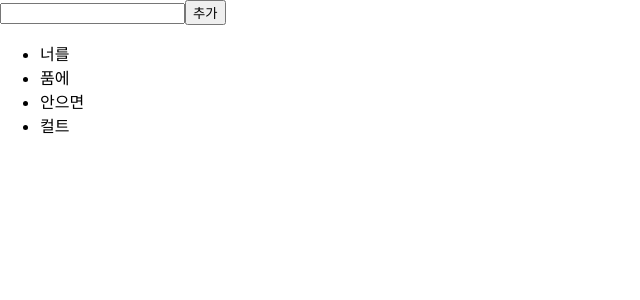
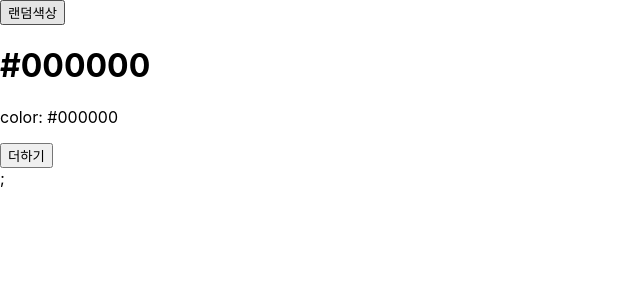
Before and after one commit to HyeanWoo/react-samples, a React (Create React App) app in the folder handle-react-example/: page / in a window 1280 px wide. Shown: the top 300 px of the page, without its empty margins (0-640 px from the left). Built offline with nearby package versions, Linux system fonts and the light colour scheme.

Commit message:
learn about component lifecycle method

```diff
--- a/handle-react-example/src/App.js
+++ b/handle-react-example/src/App.js
@@ -1,9 +1,31 @@
 import React, { Component } from 'react';
-import IterationSample from './Chapter6/IterationSample';
+import LifeCycleSample from './Chapter7/LifeCycleSample';
+import ErrorBoundary from './Chapter7/ErrorBoundary';
+
+function getRandomColor() {
+  return '#' + Math.floor(Math.random() * 1677215).toString(16);
+}
 
 class App extends Component {
+  state = {
+    color: '#000000',
+  };
+
+  handleClick = () => {
+    this.setState({
+      color: getRandomColor(),
+    });
+  };
+
   render() {
-    return <IterationSample />;
+    return (
+      <div>
+        <button onClick={this.handleClick}>랜덤색상</button>
+        <ErrorBoundary>
+          <LifeCycleSample color={this.state.color} />;
+        </ErrorBoundary>
+      </div>
+    );
   }
 }
 
--- /dev/null
+++ b/handle-react-example/src/Chapter7/ErrorBoundary.js
@@ -0,0 +1,25 @@
+import React, { Component } from 'react';
+
+class ErrorBoundary extends Component {
+  state = {
+    error: false,
+  };
+
+  componentDidCatch(error, info) {
+    this.setState({
+      error: true,
+    });
+    console.log({ error, info });
+  }
+  render() {
+    if (this.state.error) return <div>에러가 발생했습니다!</div>;
+    return this.props.children;
+  }
+}
+
+export default ErrorBoundary;
+
+/*
+componentDidCatch메서드
+  컴포넌트 렌더링 도중에 에러 발생시 먹통을 방지하고 오류 UI를 보여준다
+*/
--- /dev/null
+++ b/handle-react-example/src/Chapter7/LifeCycleSample.js
@@ -0,0 +1,104 @@
+import React, { Component } from 'react';
+
+class LifeCycleSample extends Component {
+  state = {
+    number: 0,
+    color: null,
+  };
+
+  myRef = null;
+
+  constructor(props) {
+    super(props);
+    console.log('constructor');
+  }
+
+  static getDerivedStateFromProps(nextProps, prevState) {
+    console.log('getDerivedStateFromProps');
+    if (nextProps.color !== prevState.color) {
+      return { color: nextProps.color };
+    }
+    return null;
+  }
+
+  componentDidMount() {
+    console.log('componentDidMount');
+  }
+
+  shouldComponentUpdate(nextProps, nextState) {
+    console.log('shouldComponentUpdate', nextProps, nextState);
+    return nextState.number % 10 !== 4;
+  }
+
+  componentWillUnmount() {
+    console.log('componentWillUnmount');
+  }
+
+  handleClick = () => {
+    this.setState({
+      number: this.state.number + 1,
+    });
+  };
+
+  getSnapshotBeforeUpdate(prevProps, prevState) {
+    console.log('getSnapshotBeforeUpdate');
+    if (prevProps.color !== this.props.color) {
+      return this.myRef.style.color;
+    }
+    return null;
+  }
+
+  componentDidUpdate(prevProps, prevState, snapshot) {
+    console.log('componentDidUpdate', prevProps, prevState);
+    if (snapshot) {
+      console.log('업데이트되기 직전 색상: ', snapshot);
+    }
+  }
+
+  render() {
+    console.log('render');
+
+    const style = {
+      color: this.props.color,
+    };
+
+    return (
+      <div>
+        {/* {this.props.missing.value} => 에러 캐치 확인용 코드*/}
+        <h1 style={style} ref={ref => (this.myRef = ref)}>
+          {this.state.color}
+        </h1>
+        <p>color: {this.state.color}</p>
+        <button onClick={this.handleClick}>더하기</button>
+      </div>
+    );
+  }
+}
+
+export default LifeCycleSample;
+
+/*
+컴포넌트 라이프사이클
+  1. 마운트
+    - DOM이 생성되고 웹 브라우저상에 나타나는 것
+    - constructor: 컴포넌트를 새로 만들 때마다 호출되는 클래스 생성자
+    - getDerivedStateFromProps: props에 있는 값을 state에 넣을 때 사용
+    - render: UI렌더링
+    - componentDidMount: 컴포넌트가 웹 브라우저상에 나타난 후 호출
+  2. 업데이트
+    - 업데이트는 다음과 같은 경우에 실행된다
+      - props, state가 바뀔 때
+      - 부모 컴포넌트가 리렌더링될 때
+      - this.forceUpdate로 렌더링을 트리거(강제)
+    - getDerivedStateFromProps: 마운트와 마찬가지로 props의 변화에 따라 state 값에 변화를 주고 싶을 때
+    - shouldComponentUpdate: 컴포넌트가 리렌더링을 해야 할지 결정하는 메서드
+      - true 또는 false를 반환하여 작업을 실행하거나 중지한다
+      - this.forceUpdate()를 호출했다면 이 과정을 생략하고 render함수를 호출한다
+    - render
+    - getSnapshotBeforeUpdate: 컴포넌트 변화를 DOM에 반영하기 바로 직전에 호출
+    - componentDidUpdate: 컴포넌트의 업데이트 작업이 끝난 후 호출
+  3. 언마운트
+    - 컴포넌트에서 DOM을 제거하는 것
+    - componentWillUnmount: 컴포넌트가 웹 브라우저상에서 사라지기 전에 호출
+
+*/
```
